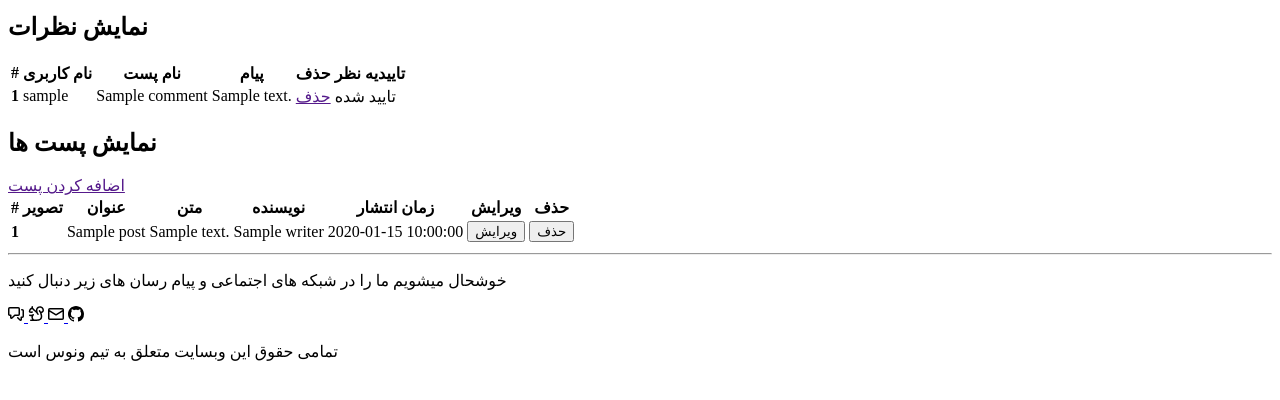
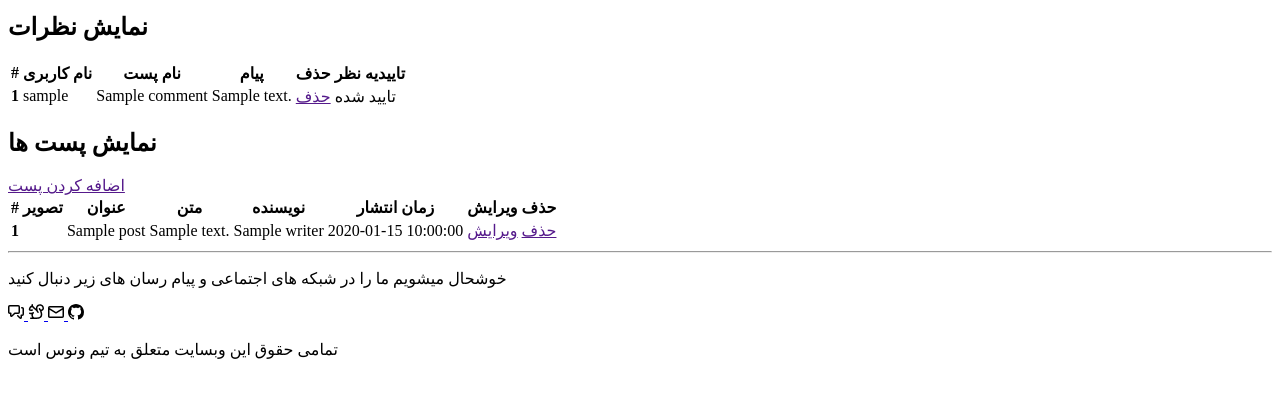
Before and after one commit to pouria0015/venus-weblog, a PHP site: the page made by views/admin/index.php in a window 1280 px wide. Shown: the part 279-679 px from the top of the page. Run offline with PHP 8.4, Linux system fonts and the light colour scheme; the template is opened without the code that fills it: most values are stand-ins (such as "Sample title", 1, 10 or a date in 2020); data that the repository does not hold is empty; some libraries are stand-ins or nearby versions.

Commit message:
add flash deletePosts in page admin/index and add button edit,delete Post

```diff
--- a/views/admin/index.php
+++ b/views/admin/index.php
@@ -10,6 +10,7 @@
              flash('deleteUser');
              flash('deleteComment');
              flash('verifyComment');
+             flash('deletePost');
              ?>
 
             <h2>نمایش کاربران</h2>
@@ -156,10 +157,10 @@
                         <td> <?= $post->writer ?> </td>
                         <td> <?= $post->published_at ?> </td>
                             <td>
-                                <button type="button" class="btn btn-warning">ویرایش</button>
+                                <a type="button" class="btn btn-warning" href="<?= url_view_builder('admin/editPosts/' . $post->id) ?>">ویرایش</a>
                             </td>
                             <td>
-                                <button type="button" class="btn btn-danger">حذف</button>
+                                <a type="button" class="btn btn-danger" href="<?= url_view_builder('admin/deletePost/' . $post->id) ?>">حذف</a>
                             </td>
                         </tr>
 
```
